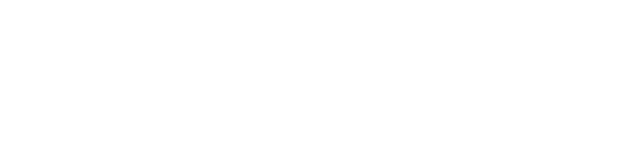
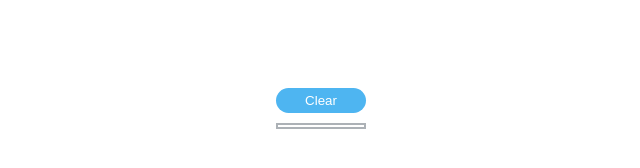
Before and after one commit to Eme-Rod/Etch-a-Sketch, a plain HTML site: page index.html in a window 1280 px wide. Shown: the whole page, without its empty margins (319-959 px from the left). Drawn offline with Linux system fonts and the light colour scheme.

Commit message:
implemented a button to set a grid depending on the size specified by the user

```diff
--- a/script.js
+++ b/script.js
@@ -1,9 +1,28 @@
 const container = document.querySelector("#container");
+const buttonGrid = document.createElement('button');
+const grid = document.createElement('div');
 
-for (let i = 0; i < 16; i++) {
+grid.setAttribute('id', 'grid');
+buttonGrid.setAttribute('id', 'btn-grid');
+buttonGrid.textContent = 'Clear';
+container.appendChild(buttonGrid);
+container.appendChild(grid);
+
+function btn_clear() {
+    const allGrid = document.querySelectorAll('.rowDIV');
+    allGrid.forEach(element => {
+        grid.removeChild(element);
+    });
+
+    const newGrid = prompt("What is the size of the new grid?");
+    gridSize(parseInt(newGrid))
+}
+
+function gridSize(size) {
+    for (let i = 0; i < size; i++) {
         const rowDIV = document.createElement('div');
         rowDIV.classList.add('rowDIV');
-    for (let i = 0; i < 16; i++) {
+        for (let i = 0; i < size; i++) {
             const squareDIV = document.createElement('div');
             squareDIV.classList.add('squareDIV');
 
@@ -12,5 +31,10 @@ for (let i = 0; i < 16; i++) {
             })
             rowDIV.appendChild(squareDIV);
         }
-    container.appendChild(rowDIV);
+    grid.appendChild(rowDIV);
     }
+}
+
+buttonGrid.addEventListener('click', (e) => {
+    btn_clear();
+})
--- a/style.css
+++ b/style.css
@@ -1,8 +1,18 @@
+body {
+  display: flex;
+  justify-content: center;
+  padding-top: 5em;
+}
+
 #container {
-  padding: 0;
-  margin: 0;
-  width: 100vw;
-  height: 100vh;
+  display: flex;
+  flex-direction: column;
+}
+
+#grid {
+  /* display: flex; */
+  border: 2px solid #acb1b6;
+  padding: 1px;
 }
 
 .rowDIV {
@@ -13,13 +23,21 @@
 }
 
 .squareDIV {
-  flex-basis: 30px;
-  flex-grow: 0;
-  flex-shrink: 0;
-  height: auto;
-  width: auto;
+  padding: 5px;
 }
 
-.squareDIV:hover {
-  background-color: red;
+#btn-grid {
+  border: none;
+  margin-left: auto;
+  margin-right: auto;
+  margin-bottom: 10px;
+  width: 90px;
+  padding: 5px;
+  border-radius: 15px;
+  color: #ffffff;
+  background-color: #4eb5f1;
 }
+
+#btn-grid:hover {
+  background-color: #4095c6;
+}
```
Lines whose indentation alone changed are shown as unchanged.
